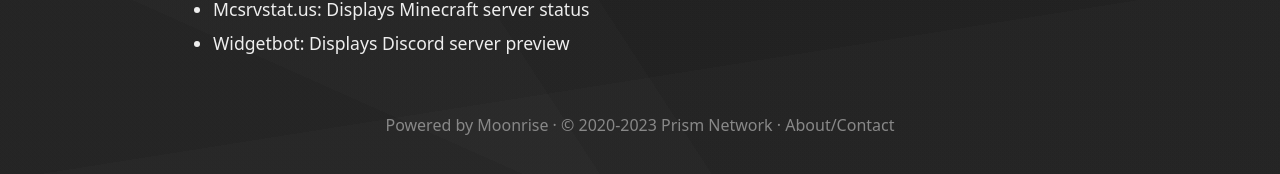
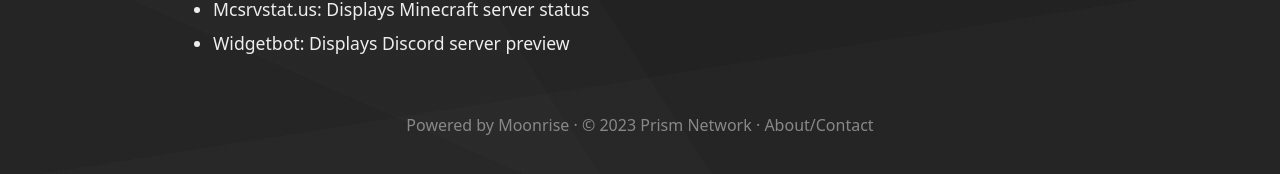
Before and after one commit to Noz155/CHeckweb1, a Jekyll site: the page built from docs/about.md, in a window 1280 px wide. Shown: the part 415-589 px from the top of the page. Built offline with Jekyll 4.4.1, drawn with Linux system fonts in a browser that asks for light colours; our own code applies the rules of GitHub Pages for plain Markdown files.

Commit message:
Update _config.yml

```diff
--- a/docs/_config.yml
+++ b/docs/_config.yml
@@ -1,10 +1,10 @@
 # Set this website's info
 # Change "coffeebank" to your GitHub username
 # Change "moonrise" to your repository name
-url: "https://Noz155.github.io"
-baseurl: "/prism"
+url: "https://noz155.github.io"
+baseurl: "/Prism"
 siteIcon: /media/android-chrome-192x192.png
-siteYear: 2020
+siteYear: 2023
 siteFooterlink: /about
 showinSearchEngines: true
 # googleAnalyticsID: (uncomment to use)
```
